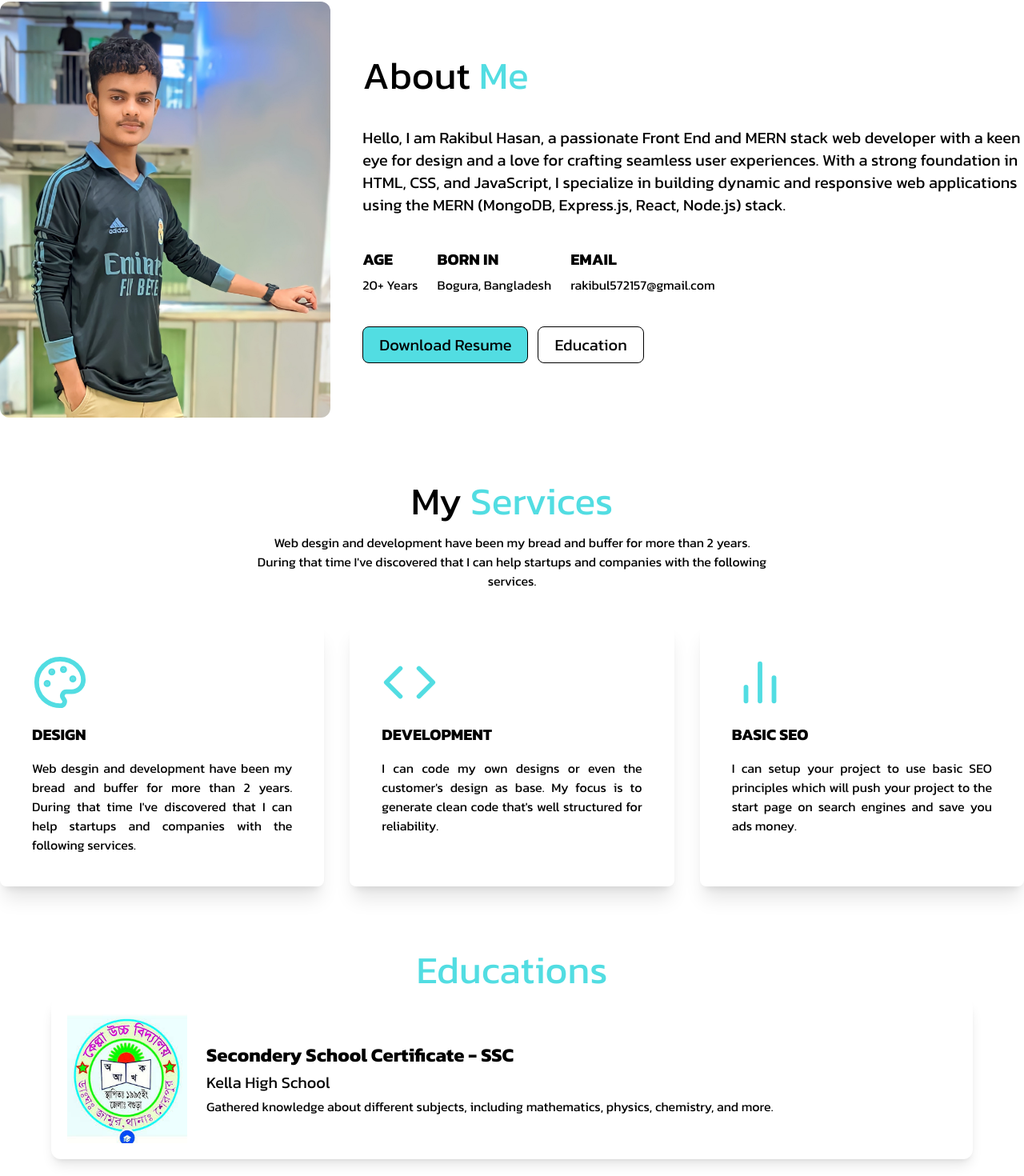
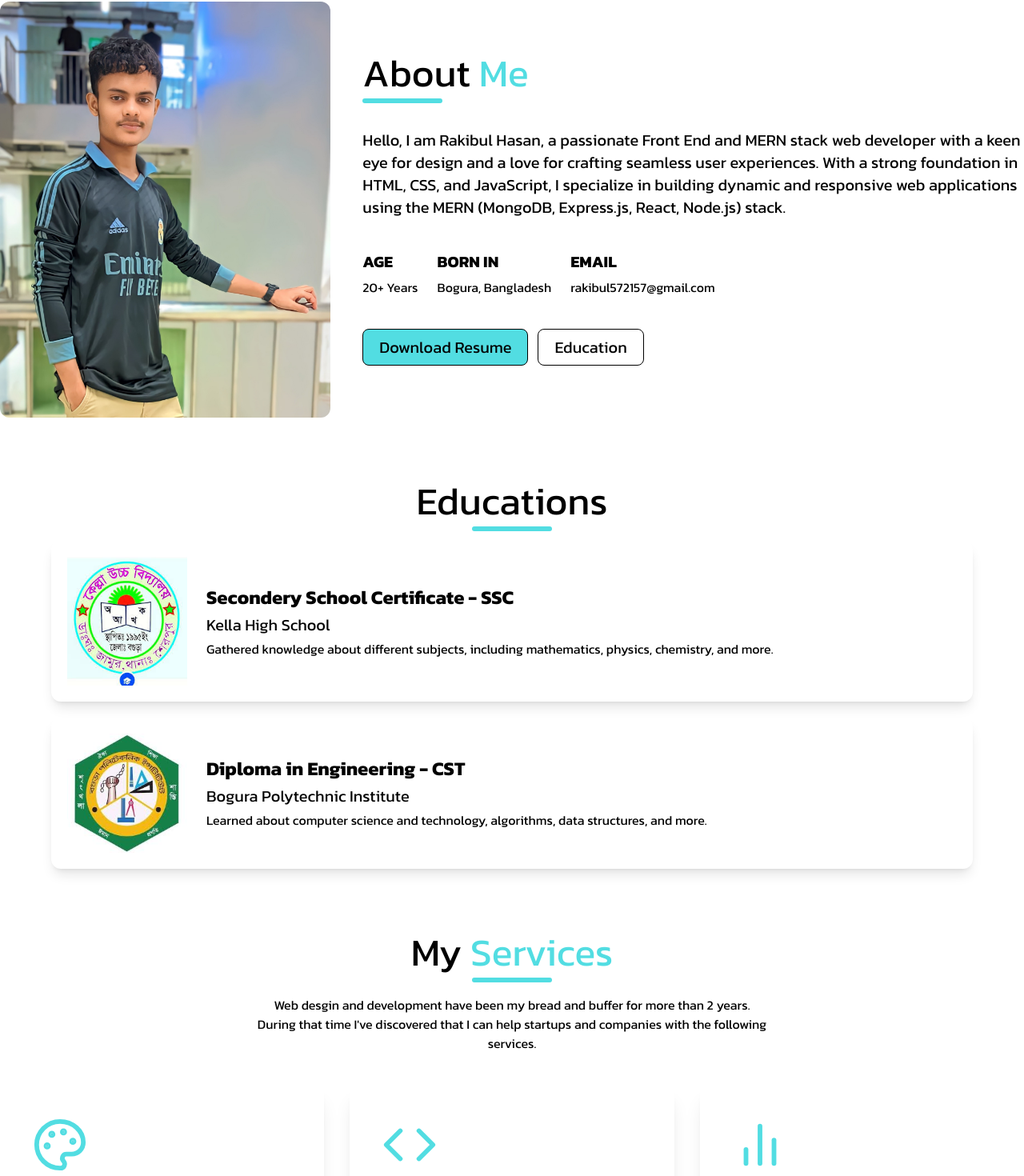
Before and after one commit to Rakibjrb/personal-portfolio-frontend, a Next.js app: page / in a window 1280 px wide. Shown: the part 898-2368 px from the top of the page at 80% size. Built offline with nearby package versions, Linux system fonts and the light colour scheme.

Commit message:
changed the postion of services section

```diff
--- a/src/app/(main_layout)/page.tsx
+++ b/src/app/(main_layout)/page.tsx
@@ -13,8 +13,8 @@ export default function Home() {
       </div>
       <div className="mt-20 container mx-auto px-4 xl:px-0 space-y-20">
         <About />
+        <Educations />
         <Services />
-        <Educations />
         <div></div>
       </div>
     </div>
--- a/src/components/ui/home/About.tsx
+++ b/src/components/ui/home/About.tsx
@@ -15,9 +15,12 @@ export default function About() {
           />
         </div>
         <div className="lg:w-2/3">
-          <h2 className="text-center md:text-left text-5xl mb-10">
+          <h2 className="text-center md:text-left text-5xl mb-2">
             About <span className="text-color-secondery">Me</span>
           </h2>
+          <div className="mb-8 flex justify-center md:justify-start">
+            <div className="w-[100px] h-[6px] rounded-xl bg-[#52dde2]"></div>
+          </div>
           <p className="text-xl text-justify xl:text-left">
             Hello, I am Rakibul Hasan, a passionate Front End and MERN stack web
             developer with a keen eye for design and a love for crafting
--- a/src/components/ui/home/Services.tsx
+++ b/src/components/ui/home/Services.tsx
@@ -31,9 +31,12 @@ export default function Services() {
   return (
     <div>
       <div className="text-center mb-10">
-        <h2 className="text-5xl">
+        <h2 className="text-5xl mb-2">
           My <span className="text-color-secondery">Services</span>
         </h2>
+        <div className="mb-3 flex justify-center">
+          <div className="w-[100px] h-[6px] rounded-xl bg-[#52dde2]"></div>
+        </div>
         <h3 className="mt-4 px-2 md:px-10 lg:px-0 lg:w-2/4 mx-auto">
           Web desgin and development have been my bread and buffer for more than
           2 years. During that time {"I've"} discovered that I can help startups
--- a/src/components/ui/home/educations/Educations.tsx
+++ b/src/components/ui/home/educations/Educations.tsx
@@ -20,9 +20,11 @@ const educations = [
 export default function Educations() {
   return (
     <div className="max-w-6xl mx-auto">
-      <h2 className="text-center text-5xl text-color-secondery mb-3">
-        Educations
-      </h2>
+      <h2 className="text-center text-5xl mb-2">Educations</h2>
+
+      <div className="mb-3 flex justify-center">
+        <div className="w-[100px] h-[6px] rounded-xl bg-[#52dde2]"></div>
+      </div>
 
       <div className="space-y-5">
         {educations.map((edu) => (
```
